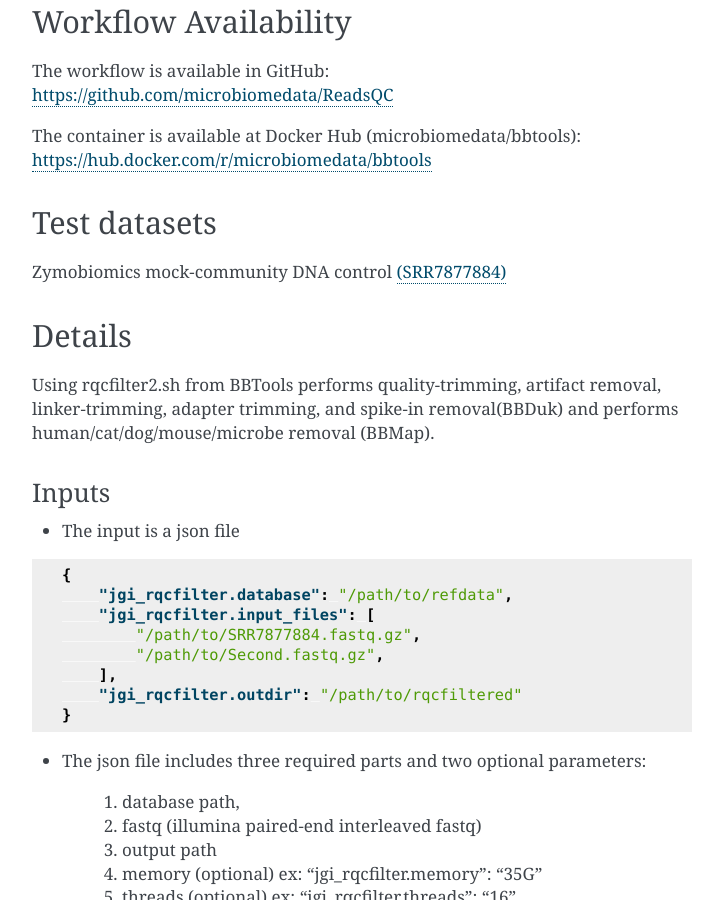
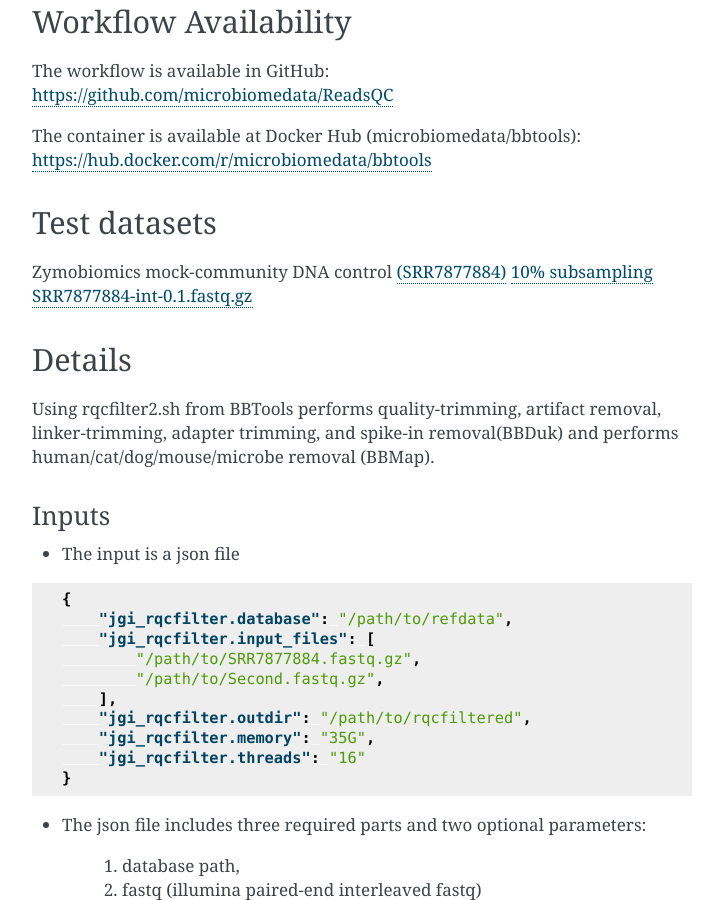
Before and after one commit to microbiomedata/ReadsQC, a Sphinx documentation site: the page built from docs/index.rst, in a window 1280 px wide and 900 px high, scrolled down 1083 px. Shown: the whole window, without its empty margins (388-1111 px from the left). Built offline with Sphinx 7.4.7, drawn with Linux system fonts in a browser that asks for light colours.

Commit message:
update docs

```diff
--- a/docs/index.rst
+++ b/docs/index.rst
@@ -50,7 +50,7 @@ Test datasets
 -------------
 
 Zymobiomics mock-community DNA control `(SRR7877884) <https://www.ebi.ac.uk/ena/browser/view/SRR7877884>`_
-
+`10% subsampling SRR7877884-int-0.1.fastq.gz <https://portal.nersc.gov/cfs/m3408/test_data/SRR7877884-int-0.1.fastq.gz>`_
 
 Details
 -------
@@ -70,7 +70,9 @@ Inputs
             "/path/to/SRR7877884.fastq.gz",
             "/path/to/Second.fastq.gz",
         ],
-        "jgi_rqcfilter.outdir": "/path/to/rqcfiltered"
+        "jgi_rqcfilter.outdir": "/path/to/rqcfiltered",
+        "jgi_rqcfilter.memory": "35G",
+        "jgi_rqcfilter.threads": "16"
     }
 
 
```
Also changed, not shown: README.md (+3 -1 lines).
